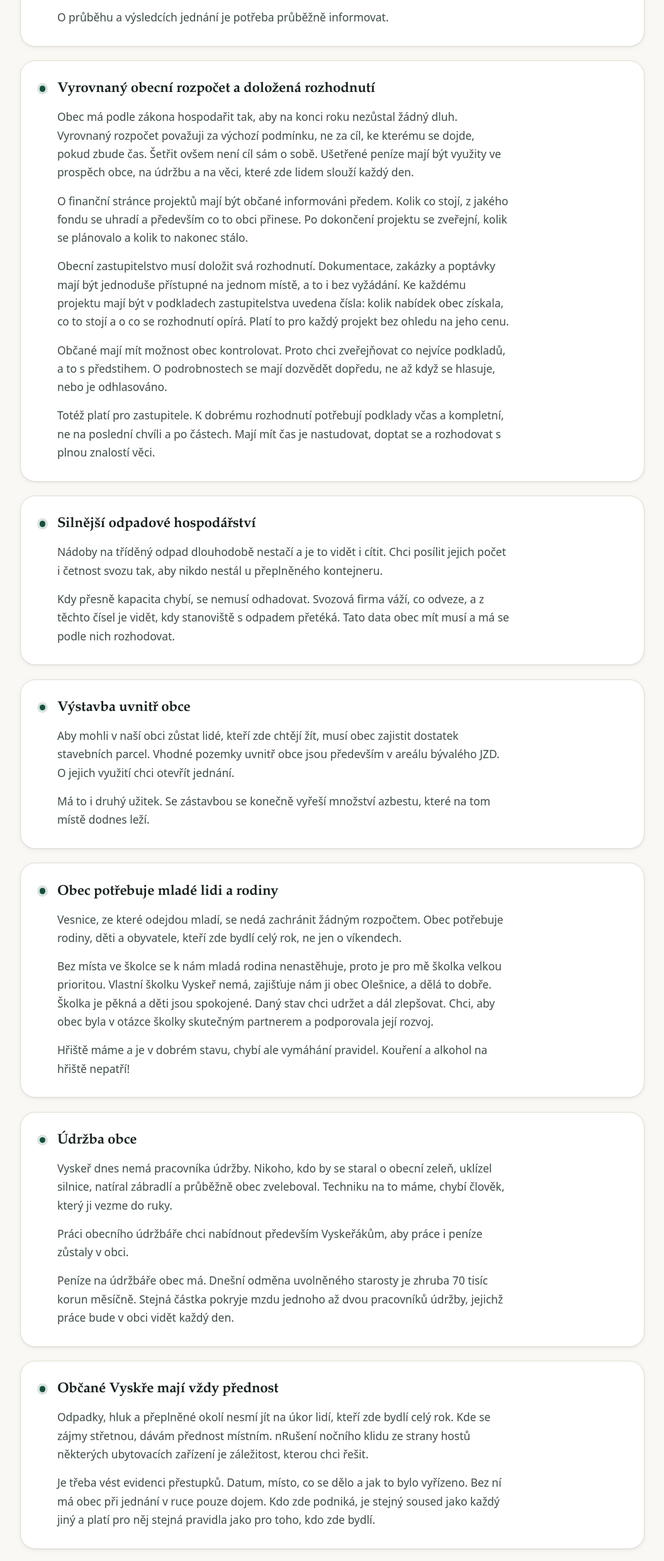
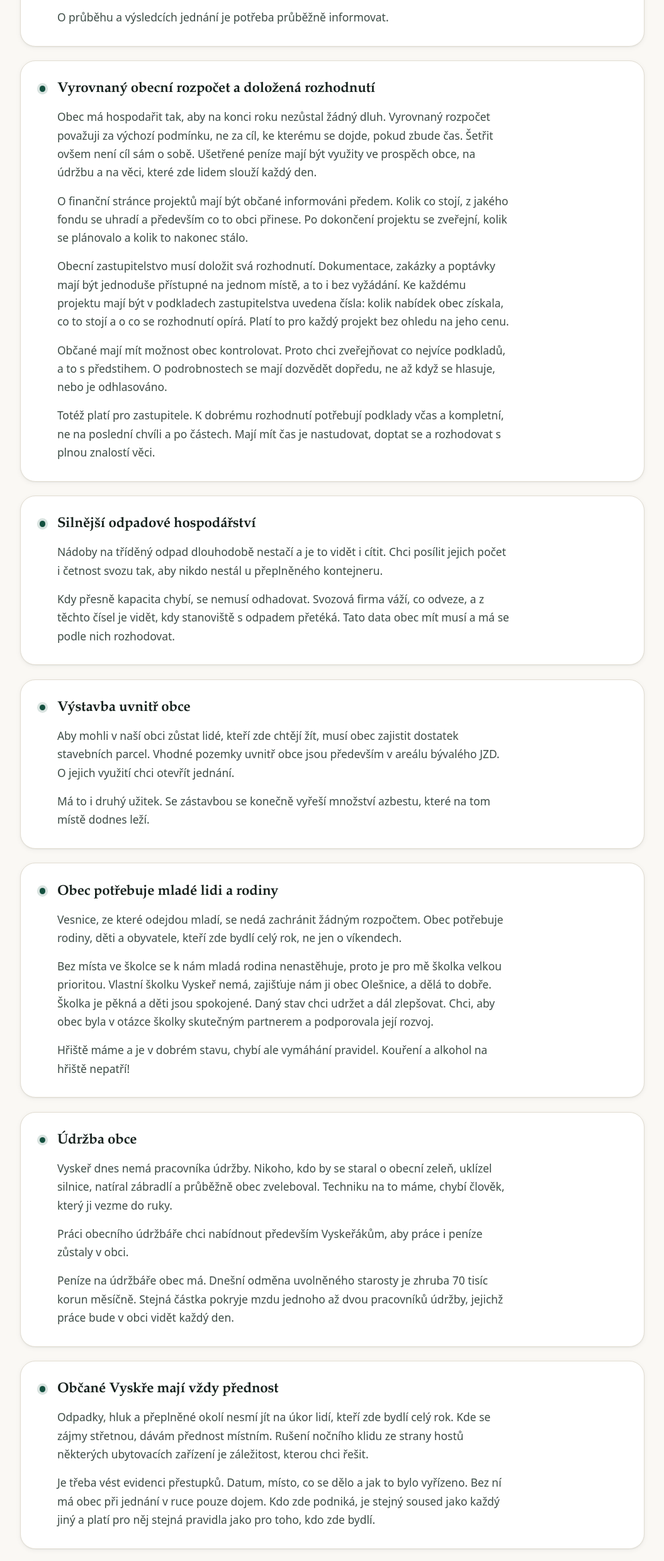
Before and after one commit to Pscheidl/zavysker, a plain HTML site: page program/index.html in a window 1280 px wide. Shown: the part 1362-3841 px from the top of the page at 63% size, without its empty margins (11-1066 px from the left). Drawn offline with Linux system fonts and the light colour scheme.

```diff
--- a/program/index.html
+++ b/program/index.html
@@ -152,7 +152,7 @@
           <span class="program__mark" aria-hidden="true"></span>
           <h3 class="program__title">Vyrovnaný obecní rozpočet a doložená rozhodnutí</h3>
           <p class="program__text">
-            Obec má podle zákona hospodařit tak, aby na konci roku nezůstal žádný dluh.
+            Obec má hospodařit tak, aby na konci roku nezůstal žádný dluh.
             Vyrovnaný rozpočet považuji za výchozí podmínku, ne za cíl, ke kterému se
             dojde, pokud zbude čas. Šetřit ovšem není cíl sám o sobě. Ušetřené peníze
             mají být využity ve prospěch obce, na údržbu a na věci, které zde lidem
@@ -256,7 +256,7 @@
           <h3 class="program__title">Občané Vyskře mají vždy přednost</h3>
           <p class="program__text">
             Odpadky, hluk a přeplněné okolí nesmí jít na úkor lidí, kteří zde bydlí celý
-            rok. Kde se zájmy střetnou, dávám přednost místním. nRušení nočního klidu ze strany hostů některých
+            rok. Kde se zájmy střetnou, dávám přednost místním. Rušení nočního klidu ze strany hostů některých
             ubytovacích zařízení je záležitost, kterou chci řešit.
           </p>
 
```
Also changed, not shown: index.html (+3 -0 lines).
